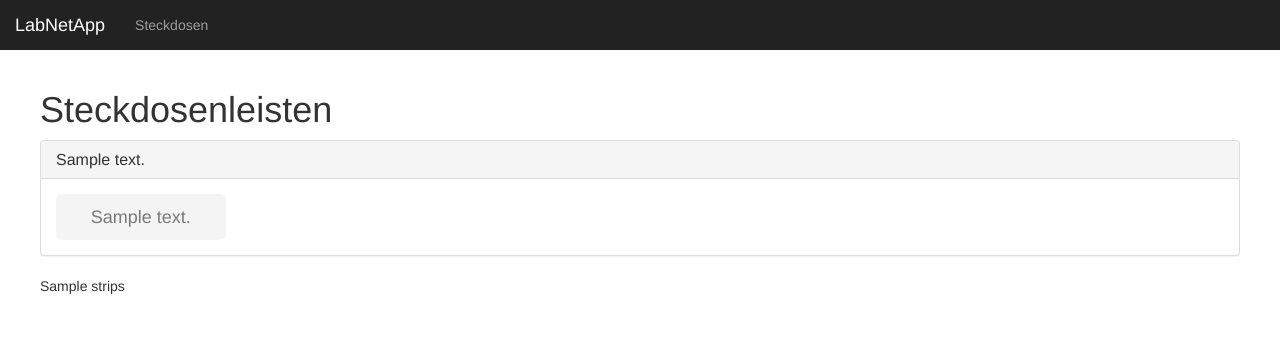
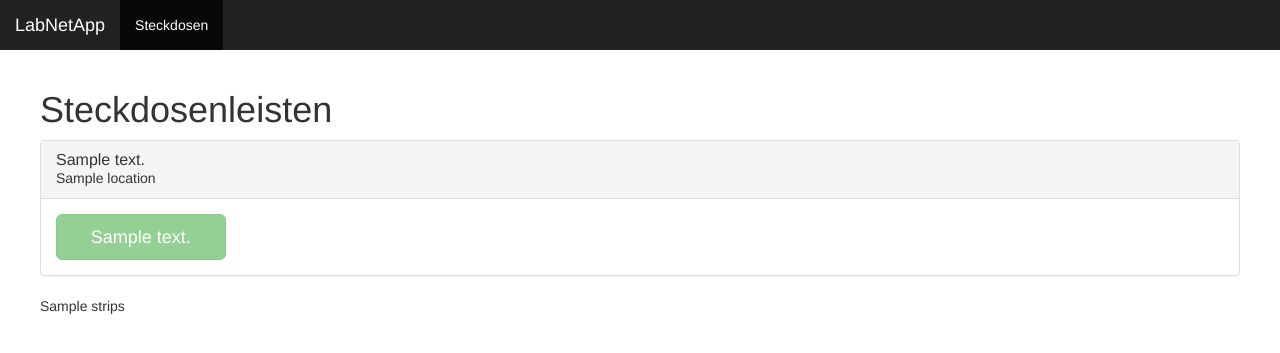
Before and after one commit to debauer/LabNetApp, a Flask app: template labnetapp/templates/powerplugsOverview.html in a window 1280 px wide. Shown: the top 353 px of the page. Run offline with Flask 2, Linux system fonts and the light colour scheme; the template is opened without the code that fills it: most values are stand-ins (such as "Sample title", 1, 10 or a date in 2020); parts of the project's set-up code (start-up, migrations or seed data) failed here and were passed over; some libraries are stand-ins or nearby versions.

Commit message:
added tooltip to plug buttons and infos to strips

```diff
--- a/labnetapp/base.py
+++ b/labnetapp/base.py
@@ -27,6 +27,7 @@ def getOnlyActiveStripNamesSortedJson():
             data[id] = {}
             data[id]["stripId"] = strips[id].getId()
             data[id]["displayText"] = strips[id].getData()["displayText"]
+            data[id]["location"] = strips[id].getData()["location"]
     return data
 
 def getOnlyActiveStripNamesSorted():
@@ -46,6 +47,7 @@ def getStripNamesSortedJson():
                 data[s] = {}
                 data[s]["stripId"] = strips[s].getId()
                 data[s]["displayText"] = strips[s].getData()["displayText"]
+                data[s]["location"] = strips[s].getData()["location"]
     return data
 
 def getStripNamesSorted():
@@ -272,8 +274,9 @@ if isinstance(ret, BaseException):
     sys.exit(1)
 
 if app.config['FEATURE']['can']:
-    loadConfig()
+
     def start_threads():
+        loadConfig()
         #thread_rx  = Greenlet.spawn(canRx)
         #thread_tx = Greenlet.spawn(canTx)
         #thread_rx          = threading.Thread(target=canRx)
--- a/labnetapp/templates/menue.html
+++ b/labnetapp/templates/menue.html
@@ -1,10 +1,26 @@
+<script type="text/javascript" charset="utf-8">
+  console.out("menue.html");
+$(document).ready(function(){
+    console.out("menue.html");
+    if(window.location.href.indexOf("steckdosen") > -1) {
+       console.out("menue.html if");
+       $(".nav_item_steckdosen").addClass("active");
+       $(".nav_item").removeClass("active");
+    }else{
+       console.out("menue.html else")
+       $(".nav_item").addClass("active");
+       $(".nav_item_steckdosen").removeClass("active");
+    }
+}
+</script>
+
     <nav class="navbar navbar-inverse navbar-fixed-top" role="navigation">
       <div class="container-fluid">
         <div class="navbar-header">
           <a class="navbar-brand" href="/">LabNetApp</a>
         </div>
         <ul class="nav navbar-nav">
-          <li ><a href="/steckdosen">Steckdosen</a></li>
+          <li class="nav_item nav_item_steckdosen active"><a href="/steckdosen">Steckdosen</a></li>
           <!--<li ><a href="/mpd">Musik</a></li>-->
         </ul>
       </div>
--- a/labnetapp/templates/powerplugsOverview.html
+++ b/labnetapp/templates/powerplugsOverview.html
@@ -9,16 +9,15 @@
             <h3 class="panel-title">
               {{strips[stripname].displayText}}
             </h3>
+              {{strips[stripname].location}}
           </div>
           <div class="panel-body row">
             {% for plug in plugs[stripname] %}
               <div class="col-xs-6 col-sm-4 col-lg-2">
                 <div class="block-section text-center">
-                        <button leiste="{{stripname}}" plug="{{plug.id}}" status="{{plug.status}}" class="
+                        <button type="button" data-toggle="tooltip" leiste="{{stripname}}" plug="{{plug.id}}" status="{{plug.status}}" data-placement="bottom" title="{{plug.description}}" class="
                         {% if not plug.changeable %}disabled{% endif %}
-                        {% if plug.changeable %}
-                            {% if plug.status == 'on' %}btn-success{% elif plug.status == 'off' %}btn-danger{% endif %}
-                        {% endif %}
+                        {% if plug.status == 'on' %}btn-success{% elif plug.status == 'off' %}btn-danger{% endif %}
                         plug_on btn btn-lg btn-block rittal
                         ">{{plug.displayText}}</button>
                 </div>
@@ -32,3 +31,7 @@
 
 {{strips.strips|safe}}
 {% endblock %}
+
+<button type="button" class="btn btn-secondary" data-toggle="tooltip" data-placement="top" title="Tooltip on top">
+  Tooltip on top
+</button>
```
